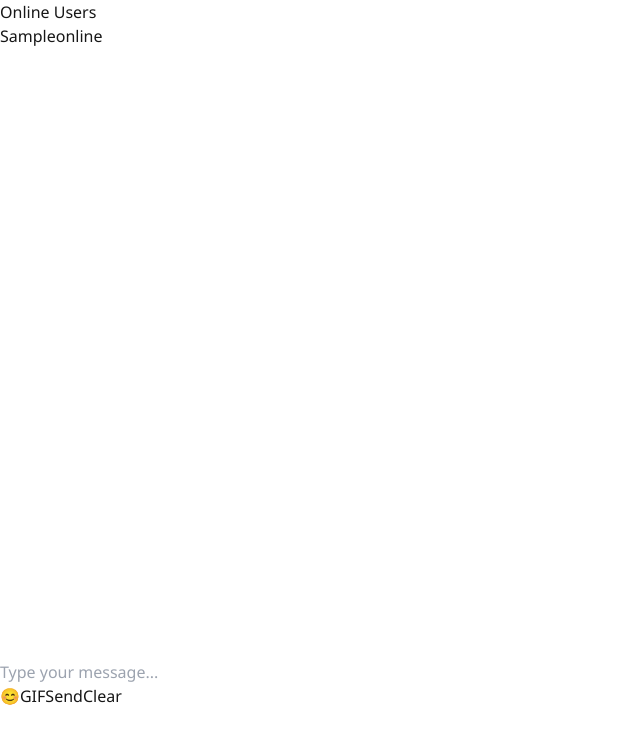
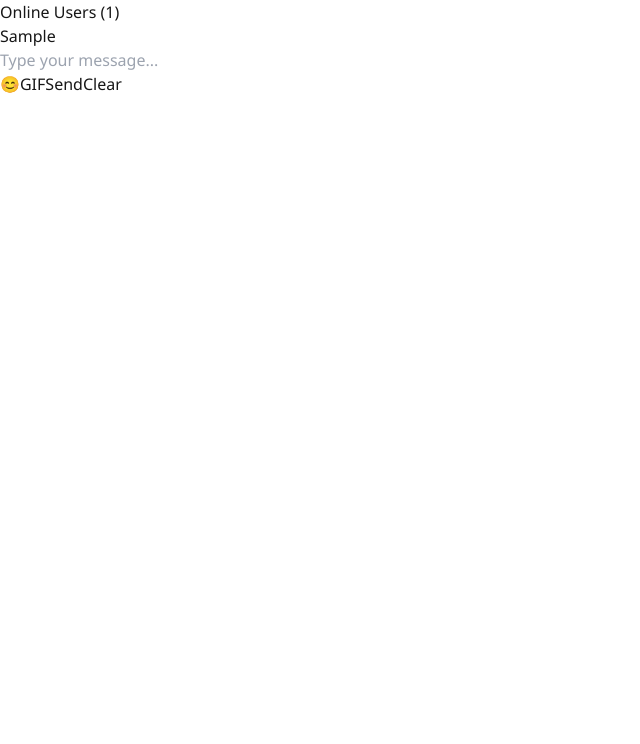
Before and after one commit to xrplto/xrponline-init, a Next.js app: page /chat in a window 1280 px wide. Both pictures are taken after typing "Sample" into the empty fields and a click on the button "Join Chat". Shown: the top 744 px of the page, without its empty margins (0-640 px from the left). Built offline with nearby package versions, Linux system fonts and the light colour scheme.

Commit message:
chat ui updates

```diff
--- a/src/app/chat/components/ChatInterface.tsx
+++ b/src/app/chat/components/ChatInterface.tsx
@@ -328,8 +328,8 @@ export default function ChatInterface() {
 
   if (!isUsernameSet) {
     return (
-      <div className="p-4">
-        <form onSubmit={handleUsernameSubmit} className="flex flex-col gap-4">
+      <div className="min-h-screen flex items-center justify-center p-4">
+        <form onSubmit={handleUsernameSubmit} className="flex flex-col gap-4 w-full max-w-sm">
           <div className="text-center font-bold">Enter your username to join the chat</div>
           <input
             type="text"
@@ -350,10 +350,12 @@ export default function ChatInterface() {
   }
 
   return (
-    <div className="flex flex-col h-screen">
-      <div className="flex flex-col md:flex-row gap-4 p-4 overflow-hidden" style={{ height: 'calc(100vh - 140px)' }}>
+    <div className="flex flex-col h-[calc(100vh-8rem)]">
+      {/* Main content area */}
+      <div className="flex-1 p-0 overflow-hidden">
+        <div className="flex flex-col md:flex-row gap-0 h-full">
           {/* Chat messages */}
-        <div className="flex-1 flex flex-col space-y-2 bg-white border-[2px] border-[#0a0a0a] border-r-[#dfdfdf] border-b-[#dfdfdf] p-2 overflow-y-auto">
+          <div className="flex-1 flex flex-col bg-white border border-[#0a0a0a] border-r-[#dfdfdf] border-b-[#dfdfdf] p-4 overflow-y-auto">
             {messages.filter(message =>
               !message.isPrivate ||
               message.username === username ||
@@ -361,34 +363,38 @@ export default function ChatInterface() {
             ).map((message, index) => (
               <div
                 key={index}
-              className={`p-2 rounded-none max-w-[80%] ${
+                className={`py-4 px-5 rounded mb-4 max-w-[92%] text-[18px] leading-relaxed ${
                   message.isPrivate
                     ? message.username === username
                       ? 'bg-pink-500 text-white self-end'
-                    : 'bg-pink-400 border-[2px] border-[#dfdfdf] border-r-[#0a0a0a] border-b-[#0a0a0a] self-start'
+                      : 'bg-pink-400 border border-[#dfdfdf] border-r-[#0a0a0a] border-b-[#0a0a0a] self-start'
                     : message.username === username
                       ? 'bg-[#000080] text-white self-end'
-                    : 'bg-[#c0c0c0] border-[2px] border-[#dfdfdf] border-r-[#0a0a0a] border-b-[#0a0a0a] self-start'
+                      : 'bg-[#c0c0c0] border border-[#dfdfdf] border-r-[#0a0a0a] border-b-[#0a0a0a] self-start'
                 }`}
               >
-              <div className="text-xs mb-1 font-bold">
+                <div className="text-[16px] font-bold mb-2.5">
                   {renderUsername(message, username)}
                 </div>
+                <div className="break-words">
                   {renderMessageWithLinks(message)}
+                </div>
               </div>
             ))}
           </div>
 
-        {/* Online Users */}
-        <div className="w-full md:w-56 bg-white border-[2px] border-[#0a0a0a] border-r-[#dfdfdf] border-b-[#dfdfdf] p-2 h-[120px] md:h-auto overflow-y-auto shrink-0">
-          <div className="font-bold mb-2 text-sm">Online Users</div>
-          <div className="flex flex-wrap gap-1 md:block">
+          {/* Online Users - improved readability */}
+          <div className="w-full md:w-32 bg-white border border-[#0a0a0a] border-r-[#dfdfdf] border-b-[#dfdfdf] p-1 h-[32px] md:h-auto overflow-y-auto shrink-0">
+            <div className="font-bold text-[10px] mb-1 border-b pb-1">
+              Online Users ({onlineUsers.length})
+            </div>
+            <div className="flex flex-wrap md:block">
               {onlineUsers.map((user) => {
                 const status = getUserStatus(user.lastSeen);
                 return (
                   <div
                     key={user.username}
-                  className={`text-xs md:text-sm py-1 px-2 mb-1 bg-[#c0c0c0] border-[1px] border-[#dfdfdf] border-r-[#0a0a0a] border-b-[#0a0a0a] cursor-pointer ${
+                    className={`text-[10px] py-1 px-2 mb-1 bg-[#c0c0c0] border border-[#dfdfdf] border-r-[#0a0a0a] border-b-[#0a0a0a] cursor-pointer hover:bg-[#a0a0a0] transition-colors ${
                       selectedUser === user.username ? 'bg-[#000080] text-white' : ''
                     }`}
                     onClick={() => setSelectedUser(user.username === selectedUser ? null : user.username)}
@@ -401,11 +407,6 @@ export default function ChatInterface() {
                           status === 'inactive' ? 'bg-yellow-500' :
                           'bg-gray-500'
                         }`} />
-                      <span className="text-xs opacity-75 hidden md:inline-block ml-1">
-                        {status === 'online' ? 'online' :
-                         status === 'inactive' ? 'inactive' :
-                         'offline'}
-                      </span>
                       </span>
                       {selectedUser === user.username && ' (DM)'}
                     </div>
@@ -415,16 +416,17 @@ export default function ChatInterface() {
             </div>
           </div>
         </div>
+      </div>
 
-      {/* Chat input section - Fixed at bottom */}
-      <div className="p-4 pt-0 bg-white">
-        <div className="flex flex-col gap-2 relative">
+      {/* Chat input section - improved sizing */}
+      <div className="p-1 bg-white border-t border-gray-200">
+        <div className="flex flex-col relative">
           {selectedUser && (
-            <div className="text-sm text-gray-600">
+            <div className="text-[10px] mb-1 text-gray-600">
               Messaging {selectedUser} privately
               <button
                 onClick={() => setSelectedUser(null)}
-                className="ml-2 text-xs text-red-500 hover:text-red-700"
+                className="ml-1 text-[10px] text-red-500 hover:text-red-700"
               >
                 ✕
               </button>
@@ -432,39 +434,39 @@ export default function ChatInterface() {
           )}
 
           {/* Message input */}
-          <div className="flex flex-wrap gap-2">
+          <div className="flex flex-wrap gap-1">
             <input
               type="text"
               value={inputMessage}
               onChange={(e) => setInputMessage(e.target.value)}
               onKeyPress={handleKeyPress}
               placeholder="Type your message..."
-              className="flex-1 min-w-[200px] p-3 bg-white border-[2px] border-[#0a0a0a] border-r-[#dfdfdf] border-b-[#dfdfdf] focus:outline-none"
+              className="flex-1 min-w-[200px] px-2 py-1 text-[11px] bg-white border border-[#0a0a0a] border-r-[#dfdfdf] border-b-[#dfdfdf] focus:outline-none h-6"
             />
 
             {/* Button group */}
-            <div className="flex flex-wrap gap-2">
+            <div className="flex flex-wrap gap-1">
               <button
                 onClick={() => setShowEmojiPicker(!showEmojiPicker)}
-                className="emoji-button bg-[#c0c0c0] text-black px-4 py-2 border-[2px] border-[#dfdfdf] border-r-[#0a0a0a] border-b-[#0a0a0a] active:border-[#0a0a0a] active:border-l-[#0a0a0a] active:border-t-[#0a0a0a] hover:bg-[#d4d4d4]"
+                className="emoji-button bg-[#c0c0c0] text-black px-2 h-6 text-[11px] border border-[#dfdfdf] border-r-[#0a0a0a] border-b-[#0a0a0a] active:border-[#0a0a0a] active:border-l-[#0a0a0a] active:border-t-[#0a0a0a] hover:bg-[#d4d4d4]"
               >
                 😊
               </button>
               <button
                 onClick={() => setShowGifPicker(!showGifPicker)}
-                className="gif-button bg-[#c0c0c0] text-black px-4 py-2 border-[2px] border-[#dfdfdf] border-r-[#0a0a0a] border-b-[#0a0a0a] active:border-[#0a0a0a] active:border-l-[#0a0a0a] active:border-t-[#0a0a0a] hover:bg-[#d4d4d4]"
+                className="gif-button bg-[#c0c0c0] text-black px-2 h-6 text-[11px] border border-[#dfdfdf] border-r-[#0a0a0a] border-b-[#0a0a0a] active:border-[#0a0a0a] active:border-l-[#0a0a0a] active:border-t-[#0a0a0a] hover:bg-[#d4d4d4]"
               >
                 GIF
               </button>
               <button
                 onClick={handleSend}
-                className="bg-[#c0c0c0] text-black px-4 py-2 border-[2px] border-[#dfdfdf] border-r-[#0a0a0a] border-b-[#0a0a0a] active:border-[#0a0a0a] active:border-l-[#0a0a0a] active:border-t-[#0a0a0a] hover:bg-[#d4d4d4]"
+                className="bg-[#c0c0c0] text-black px-2 h-6 text-[11px] border border-[#dfdfdf] border-r-[#0a0a0a] border-b-[#0a0a0a] active:border-[#0a0a0a] active:border-l-[#0a0a0a] active:border-t-[#0a0a0a] hover:bg-[#d4d4d4]"
               >
                 Send
               </button>
               <button
                 onClick={clearChat}
-                className="bg-[#c0c0c0] text-black px-4 py-2 border-[2px] border-[#dfdfdf] border-r-[#0a0a0a] border-b-[#0a0a0a] active:border-[#0a0a0a] active:border-l-[#0a0a0a] active:border-t-[#0a0a0a] hover:bg-[#d4d4d4]"
+                className="bg-[#c0c0c0] text-black px-2 h-6 text-[11px] border border-[#dfdfdf] border-r-[#0a0a0a] border-b-[#0a0a0a] active:border-[#0a0a0a] active:border-l-[#0a0a0a] active:border-t-[#0a0a0a] hover:bg-[#d4d4d4]"
               >
                 Clear
               </button>
```
Lines whose indentation alone changed are shown as unchanged.
